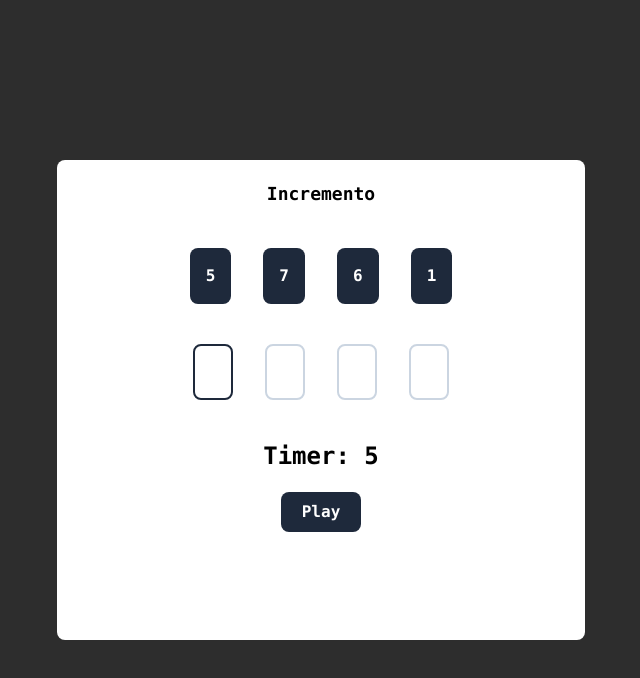
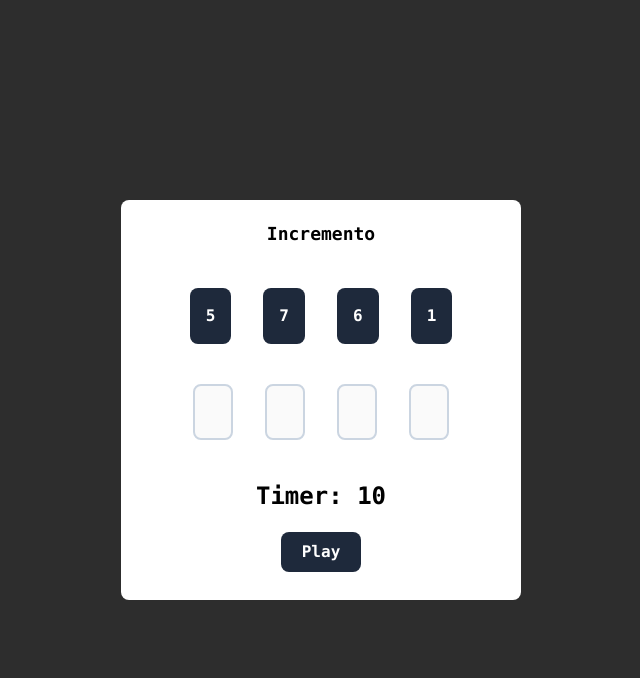
Before and after one commit to russellbanares322/incremento, a React (Vite) app: page / in a window 1280 px wide. Shown: the top 678 px of the page, without its empty margins (319-959 px from the left). Built offline with nearby package versions, Linux system fonts and the light colour scheme.

Commit message:
feat: disable input fields if the game hasn't been started

```diff
--- a/src/components/home/Home.jsx
+++ b/src/components/home/Home.jsx
@@ -1,14 +1,14 @@
 import { useState, useRef, useEffect } from "react";
 import { NumbersInputData } from "../../data/NumbersInputData";
 import ScoreModal from "../modal/ScoreModal";
-const TIME = 5;
+const TIME = 10;
 
 const Home = () => {
   const numbersInputRef = useRef([]);
   const [score, setScore] = useState(0);
   const [timer, setTimer] = useState(TIME);
   const [openScoreModal, setOpenScoreModal] = useState(false);
-  const [startTimer, setStartTimer] = useState(false);
+  const [startGame, setStartGame] = useState(false);
   const [numbers, setNumbers] = useState({
     firstNumber: Math.floor(Math.random() * 8) + 1,
     secondNumber: Math.floor(Math.random() * 8) + 1,
@@ -20,8 +20,15 @@ const Home = () => {
     setOpenScoreModal(true);
   };
   const handlePlayAgain = () => {
+    setScore(0);
     setOpenScoreModal(false);
     setTimer(TIME);
+    setNumbersInput({
+      firstInputNumber: "",
+      secondInputNumber: "",
+      thirdInputNumber: "",
+      fourthInputNumber: "",
+    });
   };
   const [numbersInput, setNumbersInput] = useState({
     firstInputNumber: "",
@@ -49,8 +56,8 @@ const Home = () => {
   };
 
   //Handler for starting the timer
-  const handleStartTimer = () => {
-    setStartTimer(true);
+  const handlestartGame = () => {
+    setStartGame(true);
   };
 
   //Handler for inputs to jump to another input if the input itself already has a value
@@ -59,11 +66,13 @@ const Home = () => {
       0,
       NumbersInputData.length
     );
+
     if (
       !numbersInput.firstInputNumber &&
       !numbersInput.secondInputNumber &&
       !numbersInput.thirdInputNumber &&
-      !numbersInput.fourthInputNumber
+      !numbersInput.fourthInputNumber &&
+      startGame
     ) {
       return numbersInputRef.current[0].focus();
     }
@@ -85,7 +94,7 @@ const Home = () => {
       });
       handleGenerateNumbers();
     }
-  }, [numbersInput, NumbersInputData]);
+  }, [numbersInput, NumbersInputData, startGame]);
 
   //Handler for generating random numbers
   const handleGenerateNumbers = () => {
@@ -109,7 +118,7 @@ const Home = () => {
 
   //For the timer countdown
   useEffect(() => {
-    if (startTimer) {
+    if (startGame) {
       const timeInterval = setInterval(() => {
         setTimer((prevTimer) => prevTimer - 1);
       }, 1000);
@@ -117,17 +126,17 @@ const Home = () => {
       if (timer === 0) {
         clearInterval(timeInterval);
         handleShowScoreModal();
-        setStartTimer(false);
+        setStartGame(false);
       }
 
       return () => {
         clearInterval(timeInterval);
       };
     }
-  }, [startTimer, timer]);
+  }, [startGame, timer]);
 
   return (
-    <div className="h-full w-full bg-white md:w-[33rem] md:h-[30rem] rounded-lg relative">
+    <div className="h-full w-full bg-white md:w-[25rem] md:h-[25rem] rounded-lg relative">
       <h1 className="text-center mt-5 text-lg">Incremento</h1>
       <div className="flex justify-center align-center gap-8 mt-10">
         <h4 className={numberStyles}>{numbers.firstNumber}</h4>
@@ -138,14 +147,14 @@ const Home = () => {
       <div className="flex justify-center align-center gap-8 mt-10">
         {NumbersInputData.map((input, idx) => (
           <input
+            disabled={!startGame}
             ref={(el) => (numbersInputRef.current[idx] = el)}
             key={idx}
             value={numbersInput[input.name]}
             name={input.name}
             onChange={handleNumberChange}
-            className={`w-10 h-14  rounded-lg text-center border-2  border-slate-300 focus:border-slate-800 outline-none ${
-              numbersInputRef.current[idx] !== idx && "pointer-events-none"
-            }`}
+            className={`w-10 h-14  rounded-lg text-center border-2  border-slate-300 focus:border-slate-800 outline-none
+            `}
             type={input.type}
           />
         ))}
@@ -153,7 +162,7 @@ const Home = () => {
       <div className="flex justify-center items-center mt-10 flex-col">
         <h1 className="text-2xl">Timer: {timer}</h1>
         <button
-          onClick={handleStartTimer}
+          onClick={handlestartGame}
           className="bg-slate-800 text-white w-20 h-10 rounded-lg mt-5"
         >
           Play
```
